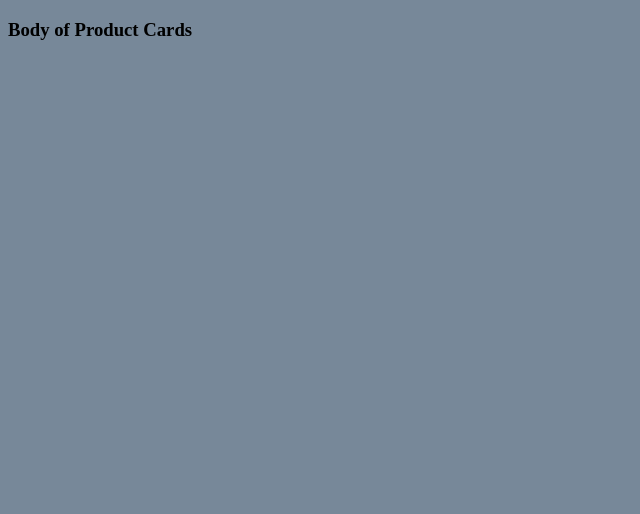
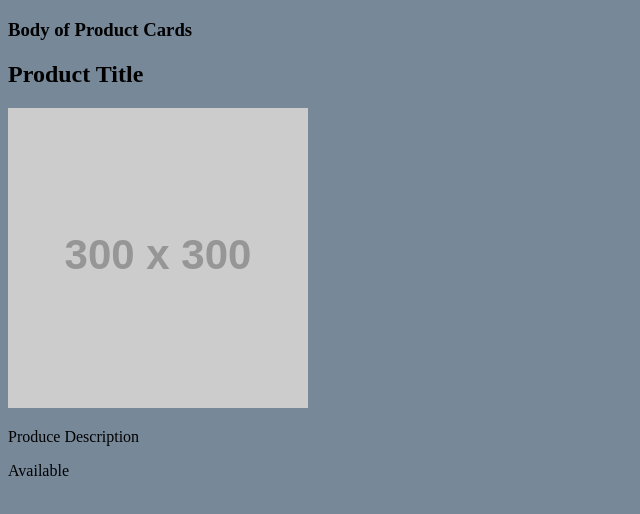
Before and after one commit to tilleraj/product-cards, a plain HTML site: page index.html in a window 1280 px wide. Shown: the whole page, without its empty margins (0-640 px from the left). Drawn offline with Linux system fonts and the light colour scheme; placeholder pictures from the web are drawn by us.

Commit message:
defined card structure

```diff
--- a/index.html
+++ b/index.html
@@ -8,6 +8,26 @@
 
 <body>
     <h3>Body of Product Cards</h3>
+    <div class="card-container">
+        <div class="card">
+            <h2>Product Title</h2>
+            <div class="section section1">
+                <div class="image-element">
+                    <img src="https://via.placeholder.com/300">
+                </div>
+            </div>
+            <div class="section section2">
+                <div class="description-element">
+                    <p>Produce Description</p>
+                </div>
+            </div>
+            <div class="section section3">
+                <div class="availability-element">
+                    <p>Available</p>
+                </div>
+            </div>
+        </div>
+    </div>
 </body>
 
 </html>
```
